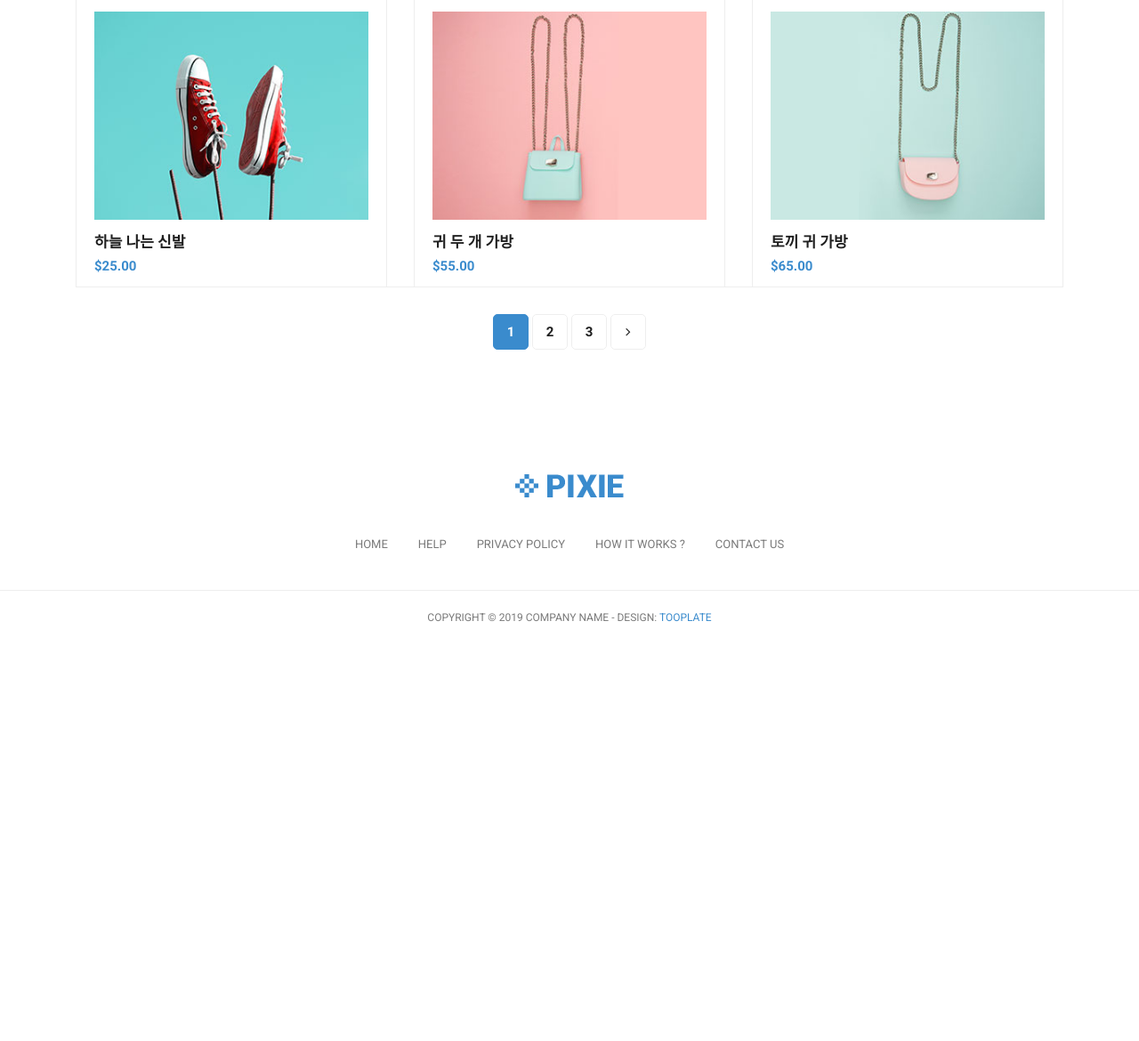
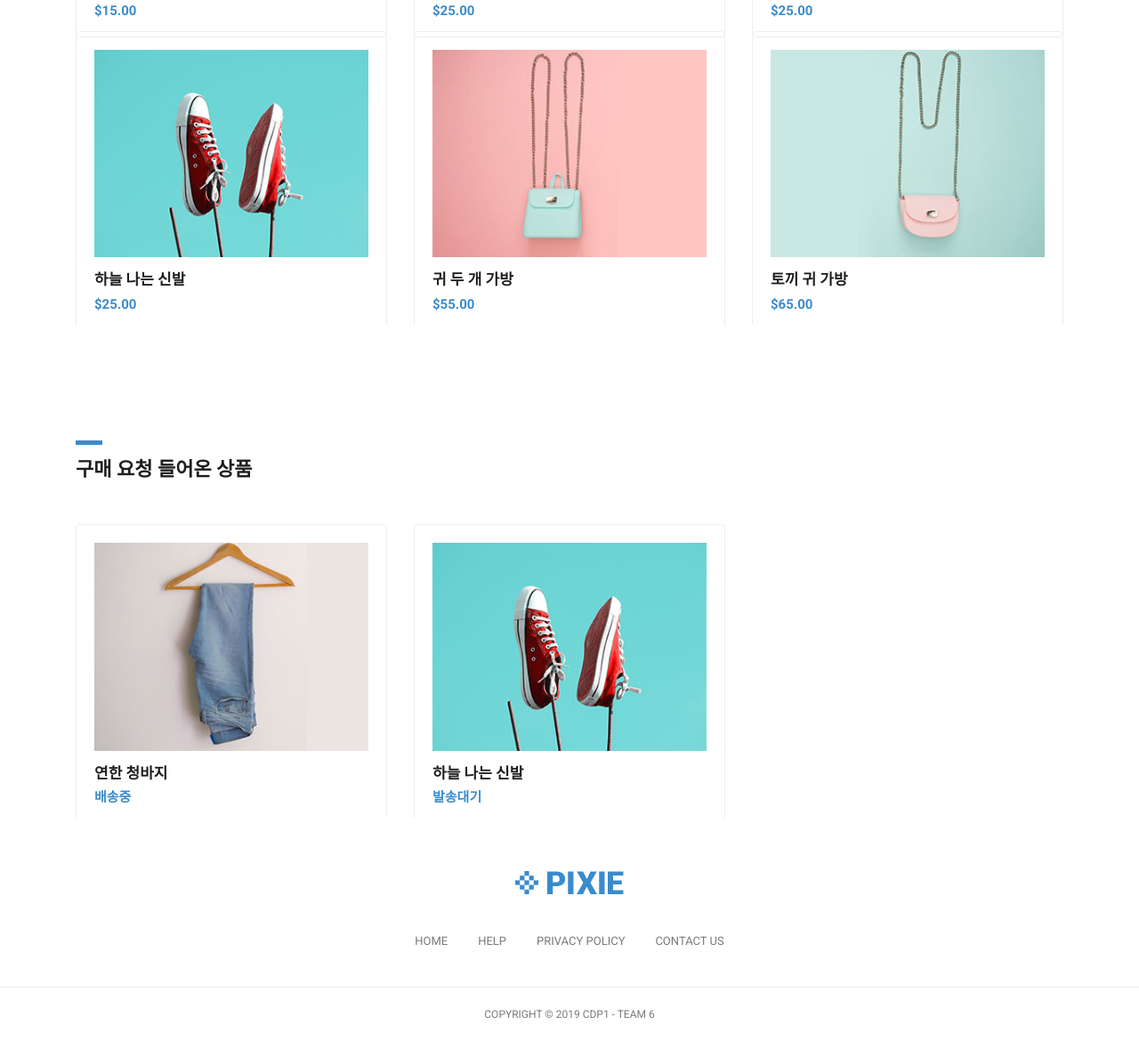
Before and after one commit to cheesecat47/CDP1-20192-Team6, a plain HTML site: page dev/webtemplete/2-2-selling.html in a window 1280 px wide. Shown: the part 659-1829 px from the top of the page at 89% size. Before the commit the page ends 1383 px from the top, so only its background shows below. Drawn offline with Linux system fonts and the light colour scheme.

Commit message:
Add features in 2-2-selling
Add a list to present items which status is ready to send or now sending.

```diff
--- a/dev/webtemplete/2-2-selling.html
+++ b/dev/webtemplete/2-2-selling.html
@@ -29,21 +29,22 @@ https://www.tooplate.com/view/2114-pixie
   <body>
 
     <!-- Pre Header -->
-    <!-- <div id="pre-header">
+    <div id="pre-header">
       <div class="container">
         <div class="row">
           <div class="col-md-12">
-            <span>Suspendisse laoreet magna vel diam lobortis imperdiet</span>
+            <span>Blockchain second hand market using Ethereum</span>
           </div>
         </div>
       </div>
-    </div> -->
+    </div>
 
     <!-- Navigation -->
     <nav id="navbar" class="navbar navbar-expand-lg navbar-dark bg-dark static-top"></nav>
 
     <!-- Page Content -->
     <!-- Items Starts Here -->
+    <!-- List for my products -->
     <div class="featured-page">
       <div class="container">
         <div class="row">
@@ -65,7 +66,27 @@ https://www.tooplate.com/view/2114-pixie
         <div id="selling-list" class="row posts"></div>
     </div>
 
-    <div class="page-navigation">
+    <!-- List for requests -->
+    <div class="featured-page">
+      <div class="container">
+        <div class="row">
+          <div class="col-md-4 col-sm-12">
+            <div class="section-heading">
+              <div class="line-dec"></div>
+              <h1>구매 요청 들어온 상품</h1>
+            </div>
+          </div>
+        </div>
+      </div>
+    </div>
+
+    <div class="featured container no-gutter">
+        <!-- Selling - request items List Here -->
+        <div id="request-list" class="row posts"></div>
+    </div>
+
+    <!-- pagination?? -->
+    <!-- <div class="page-navigation">
       <div class="container">
         <div class="row">
           <div class="col-md-12">
@@ -78,7 +99,8 @@ https://www.tooplate.com/view/2114-pixie
           </div>
         </div>
       </div>
-    </div>
+    </div> -->
+
     <!-- Featred Page Ends Here -->
 
 
@@ -97,7 +119,7 @@ https://www.tooplate.com/view/2114-pixie
                 <li><a href="#">Home</a></li>
                 <li><a href="#">Help</a></li>
                 <li><a href="#">Privacy Policy</a></li>
-                <li><a href="#">How It Works ?</a></li>
+                <!-- <li><a href="#">How It Works ?</a></li> -->
                 <li><a href="#">Contact Us</a></li>
               </ul>
             </div>
@@ -114,9 +136,7 @@ https://www.tooplate.com/view/2114-pixie
         <div class="row">
           <div class="col-md-12">
             <div class="copyright-text">
-              <p>Copyright &copy; 2019 Company Name
-
-                - Design: <a rel="nofollow" href="https://www.facebook.com/tooplate">Tooplate</a></p>
+              <p>Copyright &copy; 2019 CDP1 - Team 6</p>
             </div>
           </div>
         </div>
--- a/dev/webtemplete/assets/js/2-2-selling.js
+++ b/dev/webtemplete/assets/js/2-2-selling.js
@@ -1,3 +1,13 @@
+// product list in JSON format
+var jsondata = `{
+    "1": {"img": "product-01.jpg","name": "연한 청바지","price": "$15.00", "status": "배송중"},
+    "2": {"img": "product-02.jpg","name": "짙은 청바지","price": "$25.00", "status": "판매중"},
+    "3": {"img": "product-03.jpg","name": "조끼 뒷모습","price": "$25.00", "status": "판매중"},
+    "4": {"img": "product-04.jpg","name": "하늘 나는 신발","price": "$25.00", "status": "발송대기"},
+    "5": {"img": "product-05.jpg","name": "귀 두 개 가방","price": "$55.00", "status": "판매중"},
+    "6": {"img": "product-06.jpg","name": "토끼 귀 가방","price": "$65.00", "status": "판매중"}
+}`;
+
 $(function () {
     // insert navbar
     var nav = document.getElementById('navbar');
@@ -13,16 +23,16 @@ $(function () {
                 <li class="nav-item">
                     <a class="nav-link" href="index.html">Home</a>
                 </li>
+                <li class="nav-item">
+                    <a class="nav-link" href="#">구매하기</a>
+                </li>
                 <li class="nav-item active">
                     <a class="nav-link" href="2-2-selling.html">판매하기
                         <span class="sr-only">(current)</span>
                     </a>
                 </li>
                 <li class="nav-item">
-                    <a class="nav-link" href="about.html">About Us</a>
-                </li>
-                <li class="nav-item">
-                    <a class="nav-link" href="contact.html">Contact Us</a>
+                    <a class="nav-link" href="#">고객센터</a>
                 </li>
             </ul>
         </div>
@@ -31,14 +41,14 @@ $(function () {
 
 
     // insert selling items list
-    var item = document.getElementById('selling-list');
-    // console.log(item);
+    var div_selling_list = document.getElementById('selling-list');
+    var div_request_list = document.getElementById('request-list');
 
     // read json data
-    var jsondata = '{"1": {"img": "product-01.jpg","name": "연한 청바지","price": "$15.00"},"2": {"img": "product-02.jpg","name": "짙은 청바지","price": "$25.00"},"3": {"img": "product-03.jpg","name": "조끼 뒷모습","price": "$25.00"},"4": {"img": "product-04.jpg","name": "하늘 나는 신발","price": "$25.00"},"5": {"img": "product-05.jpg","name": "귀 두 개 가방","price": "$55.00"},"6": {"img": "product-06.jpg","name": "토끼 귀 가방","price": "$65.00"}}';
     obj = JSON.parse(jsondata);
 
-    for (idx in obj){
+    // iterate to get each information in product list
+    for (idx in obj) {
         var innerbox = document.createElement('div');
         innerbox.id = idx;
         innerbox.className = 'item new col-md-4';
@@ -52,12 +62,32 @@ $(function () {
             </a>
         `;
         // console.log(innerbox);
-        item.appendChild(innerbox);
+        div_selling_list.appendChild(innerbox);
+    }
+
+    // iterate to get each information in product list
+    for (idx in obj) {
+        if (obj[idx].status == '배송중' || obj[idx].status == '발송대기') {
+            var innerbox = document.createElement('div');
+            innerbox.id = idx;
+            innerbox.className = 'item new col-md-4';
+            innerbox.innerHTML = `
+                <a href="single-product.html">
+                <div class="featured-item">
+                    <img src="assets/images/${obj[idx].img}" alt="">
+                    <h4>${obj[idx].name}</h4>
+                    <h6>${obj[idx].status}</h6>
+                </div>
+                </a>
+            `;
+            // console.log(innerbox);
+            div_request_list.appendChild(innerbox);
+        }
     }
 
     // handle regist-item btn
     var btn_regist_item = $('#regist-item');
-    btn_regist_item.click(function(event){
-        alert("상품 등록 버튼 클릭, 페이지 이동");
+    btn_regist_item.click(function (event) {
+        alert("상품 등록 버튼 클릭, 2-2-1 페이지로 이동");
     });
 });
```
